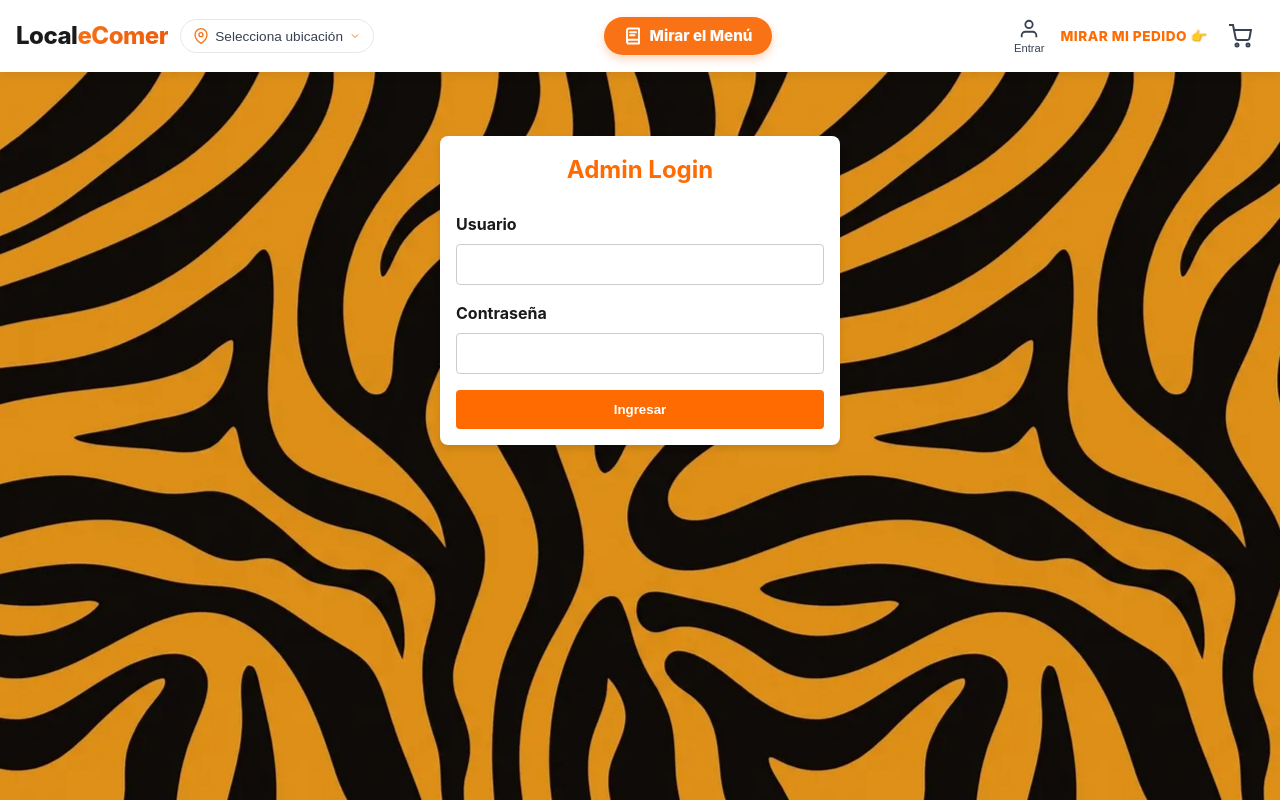
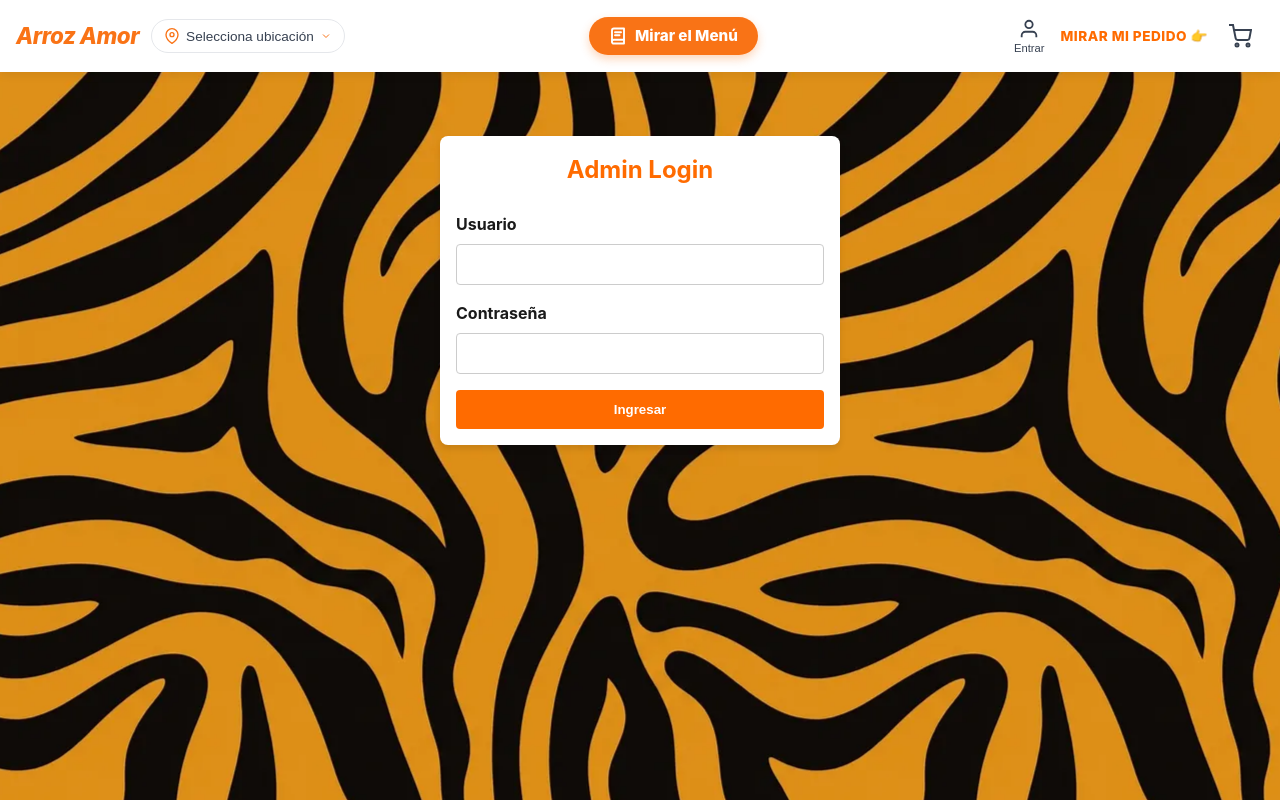
Before and after one commit to Jerson-masa/ArrozAmor, a Next.js app: page /admin in a window 1280 px wide. Built offline with nearby package versions, Linux system fonts and the light colour scheme.

Commit message:
brand: cambiar marca de LocaleComer a Arroz Amor con nuevo estilo de fuente cursiva e instrucciones de descarga precisas

```diff
--- a/app/layout.js
+++ b/app/layout.js
@@ -10,8 +10,8 @@ import { AdminProvider } from "@/context/AdminContext";
 // });
 
 export const metadata = {
-  title: "LocaleComer - Tu Marketplace Local de Colombia",
-  description: "Encuentra productos y servicios locales cerca de ti. Compra y vende en tu ciudad con LocaleComer.",
+  title: "Arroz Amor - Tu Restaurante Local",
+  description: "Encuentra la mejor sazón y platos deliciosos. Pide a domicilio con Arroz Amor.",
   manifest: "/manifest.json",
   themeColor: "#F97316",
   verification: {
@@ -20,7 +20,7 @@ export const metadata = {
   appleWebApp: {
     capable: true,
     statusBarStyle: "black-translucent",
-    title: "LocaleComer",
+    title: "Arroz Amor",
   },
   icons: {
     icon: "/icons/icon-192.png?v=4",
--- a/components/TopBar.js
+++ b/components/TopBar.js
@@ -97,9 +97,8 @@ export default function TopBar() {
         <nav className="topbar">
             <div className="topbar-container">
                 {/* Logo */}
-                <a href="/" className="topbar-logo">
-                    <span className="logo-local">Local</span>
-                    <span className="logo-ecomer">eComer</span>
+                <a href="/" className="topbar-logo" style={{ textDecoration: 'none' }}>
+                    <span style={{ fontStyle: 'italic', fontWeight: '800', fontSize: '1.4rem', color: '#F97316', fontFamily: 'var(--font-inter), sans-serif' }}>Arroz Amor</span>
                 </a>
 
                 {/* Botón de Región */}
@@ -226,7 +225,7 @@ export default function TopBar() {
                                 ) : (
                                     <>
                                         <div className="login-dropdown-header">
-                                            <h4>Bienvenido a LocaleComer</h4>
+                                            <h4>Bienvenido a Arroz Amor</h4>
                                             <p>Ingresa tus datos para continuar</p>
                                         </div>
 
```
Also changed, not shown: components/Header.js (+3 -4 lines).
